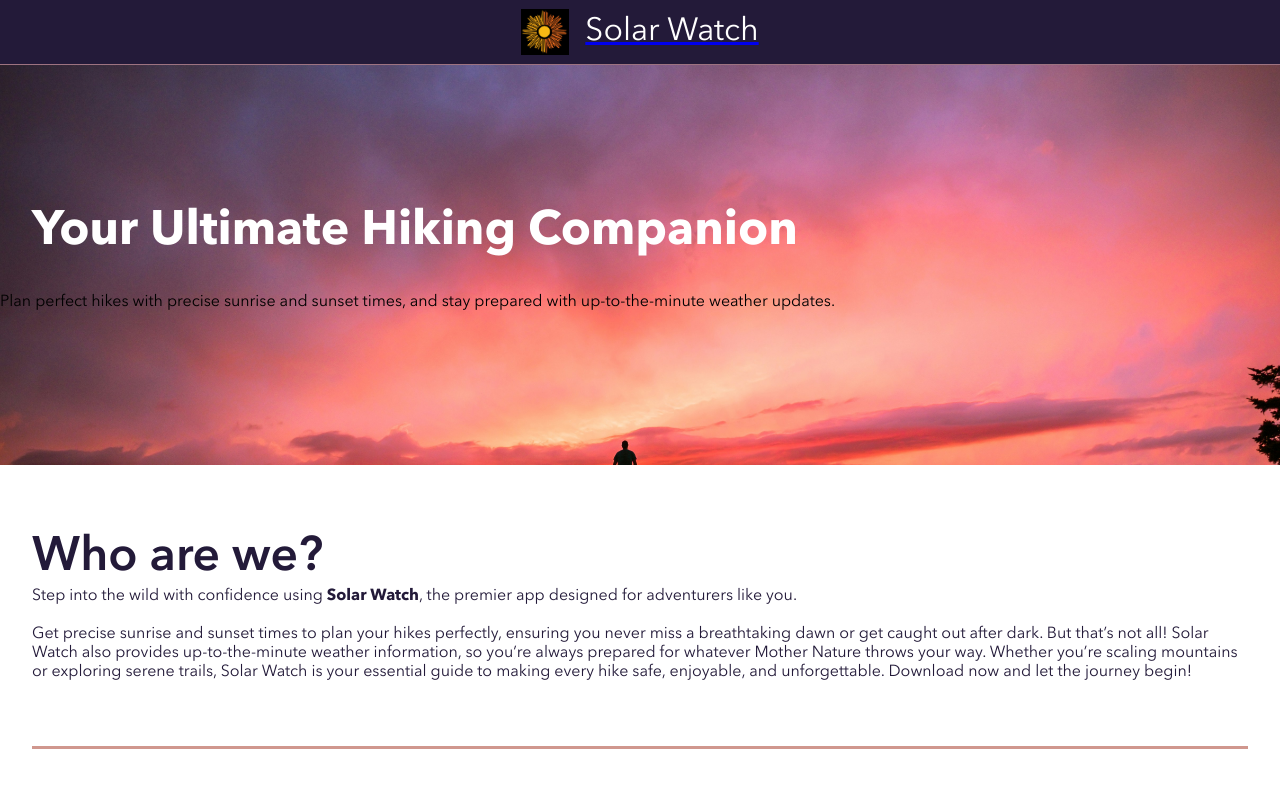
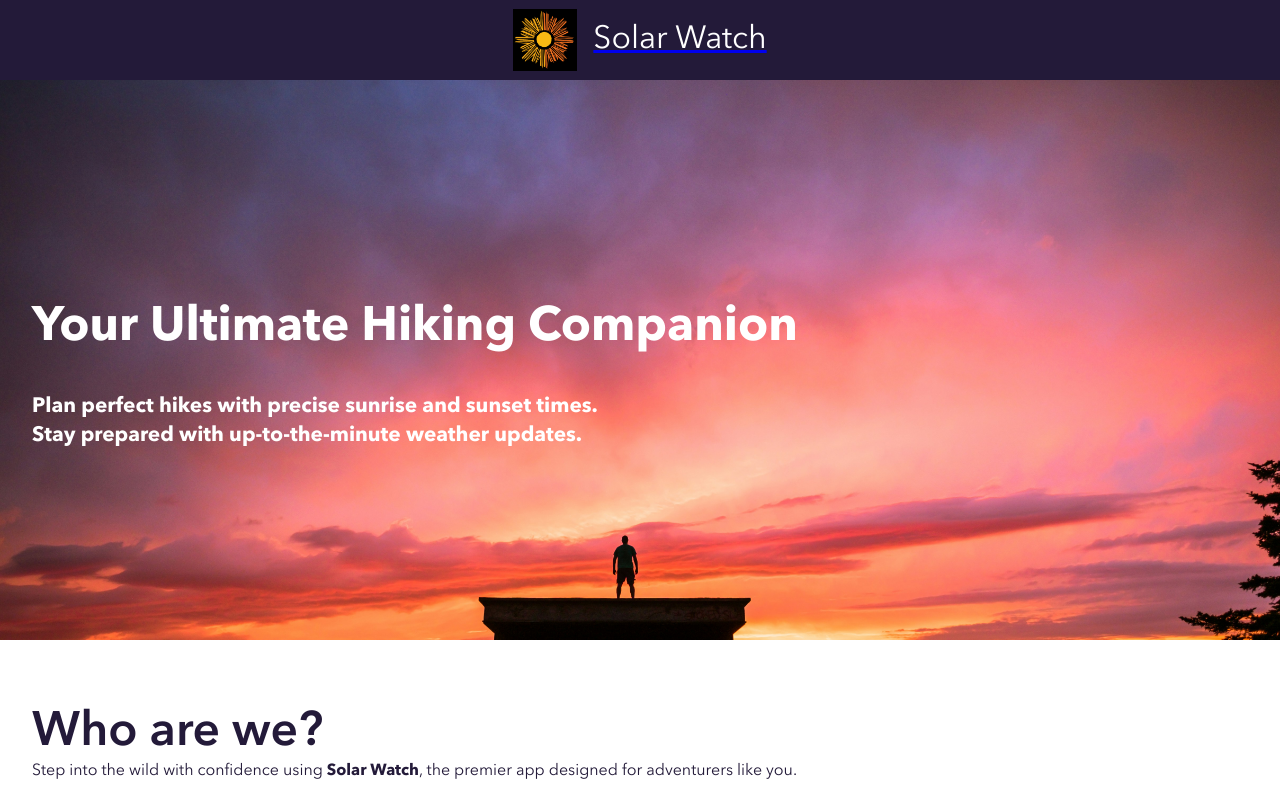
Before and after one commit to SageJonathan/solarwatch_client, a React (Vite) app: page / in a window 1280 px wide. Shown: the top 798 px of the page. Built offline with nearby package versions, Linux system fonts and the light colour scheme; no server answers.

Commit message:
style nav & hero

```diff
--- a/src/App.scss
+++ b/src/App.scss
@@ -1,7 +1,6 @@
 @use './styles/partials/fonts' as *;
 @use './styles/partials/variables' as *;
 
-html,
 body {
   font-family: "Avenir";
   box-sizing: border-box;
--- a/src/components/Hero/Hero.jsx
+++ b/src/components/Hero/Hero.jsx
@@ -4,9 +4,11 @@ function Hero() {
   return (
     <div className="hero">
       <p className="hero__header">Your Ultimate Hiking Companion</p>
-      <p className="hero__sub">
-        Plan perfect hikes with precise sunrise and sunset times, and stay
-        prepared with up-to-the-minute weather updates.{" "}
+      <p className="hero__subheader">
+        Plan perfect hikes with precise sunrise and sunset times.
+      </p>
+      <p className="hero__subheader hero__subheader--bottom">
+        Stay prepared with up-to-the-minute weather updates.
       </p>
     </div>
   );
--- a/src/components/Hero/Hero.scss
+++ b/src/components/Hero/Hero.scss
@@ -7,34 +7,37 @@
     background: url("../../assets/images/hero.jpg");
     background-position: center;
     background-size: cover;
-    height: 25rem;
+    height: 20rem;
     width: 100%;
-    margin:0;
-    padding:0;
     display:flex;
     flex-direction:column;
     justify-content: center;
     align-items: start;
-    margin-bottom: 0;
+    @include tablet{
+        height: 30rem;
+    }
+    @include desktop{
+        height: 35rem;
+    }
 
     &__header {
         font-size: 3rem;
         font-weight: 700;
         padding-left: 2rem;
         margin-bottom:1rem;
-        margin-top:0;
-        color:white;
-        transition-duration: 0.5s;
+        color:$font-white;
 
-        &:hover {
-            font-size: 3.1rem;
+    }
+    &__subheader {
+        font-size: 1rem;
+        font-weight: 800;
+        padding: 0rem 2rem;
+        color:$font-white;
+        @include tablet{
+            font-size: 1.3rem;
         }
-        &__subheader {
-            font-size: 1rem;
-            font-weight: 700;
-            padding-left: 2rem;
-            margin-top:0;
-            color:white;
+        &--bottom{
+            margin-top: -1rem;
         }
     }
 }
--- a/src/components/Nav/Nav.scss
+++ b/src/components/Nav/Nav.scss
@@ -4,26 +4,27 @@
 
 
 .nav {
-    height: 4rem;
+    height: 5rem;
     background-color: $dark-purple;
+    // background-color: black;
     display:flex;
     justify-content: center;
     align-items: center;
-    text-decoration: none;
-    border-bottom: 0.1rem solid $light-purple;
+    // text-decoration: none;
+    // border-bottom: 0.1rem solid $light-purple;
     &__container{
         display: flex;
         align-items: center;
         cursor: pointer;
     }
     &__img{
-        width: 3rem;
+        width: 4rem;
         height: auto;
     }
 
     &__title {
         padding-left: 1rem;
-        color: white;
+        color: $font-white;
         font-size: 2rem;
         transition-duration: 0.5s;
         text-decoration: none;
--- a/src/styles/partials/_fonts.scss
+++ b/src/styles/partials/_fonts.scss
@@ -1,4 +1,3 @@
-
 @font-face {
     font-family: "Avenir";
     src: url(../../assets/fonts/AvenirNextLTPro-Regular.woff2) format("woff2"),
--- a/src/styles/partials/_mixins.scss
+++ b/src/styles/partials/_mixins.scss
@@ -0,0 +1,14 @@
+@use "variables" as *;
+
+// Breakpoints
+@mixin tablet {
+    @media screen and (min-width: $tablet-breakpoint) {
+      @content;
+    }
+  }
+
+  @mixin desktop {
+    @media screen and (min-width: $desktop-breakpoint) {
+      @content;
+    }
+  }
--- a/src/styles/partials/_variables.scss
+++ b/src/styles/partials/_variables.scss
@@ -1,5 +1,7 @@
-$tablet-breakpoint: 768px;
-$desktop-breakpoint: 1280px;
+// Breakpoints
+$tablet-breakpoint: 800px;
+$desktop-breakpoint: 1100px;
+
 
 //Primary Colors
 $yellow:#fdd8a4;
@@ -9,3 +11,7 @@ $light-purple:#9d7381;
 $dark-purple: #231a39;
 
 //Secondary Colors
+
+//Font Colors
+$font-white: white;
+$font-black: black;
```
